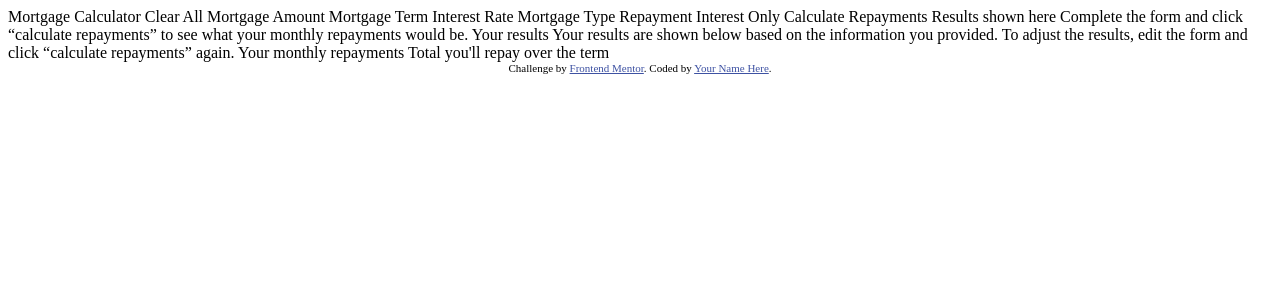
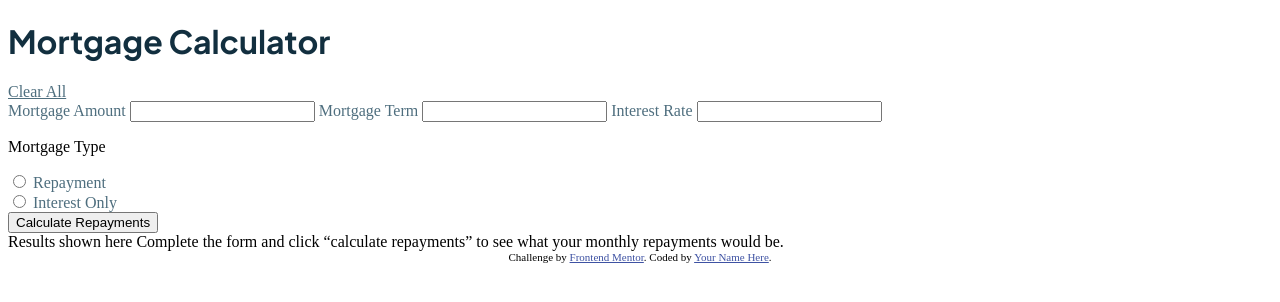
Before and after one commit to matts-github/morgage-repayment-calculator, a plain HTML site: page mortgage-repayment-calculator-main/index.html in a window 1280 px wide. Drawn offline with Linux system fonts and the light colour scheme.

Commit message:
Fixed form structure and syntax

```diff
--- /dev/null
+++ b/mortgage-repayment-calculator-main/css/style.css
@@ -0,0 +1,18 @@
+/* Hide the results by default */
+.show-results {
+    display: none;
+}
+
+h1 {
+    color: hsl(202, 55%, 16%);
+    font-family: "Plus Jakarta Sans", sans-serif;
+    font-weight: 700;
+}
+
+a {
+    color: hsl(200, 24%, 40%);
+}
+
+label {
+    color: hsl(200, 24%, 40%);
+}
--- a/mortgage-repayment-calculator-main/index.html
+++ b/mortgage-repayment-calculator-main/index.html
@@ -13,35 +13,47 @@
     .attribution { font-size: 11px; text-align: center; }
     .attribution a { color: hsl(228, 45%, 44%); }
   </style>
+  <link rel="stylesheet" href="css/style.css">
+
+  <link rel="preconnect" href="https://fonts.googleapis.com">
+  <link rel="preconnect" href="https://fonts.gstatic.com" crossorigin>
+  <link href="https://fonts.googleapis.com/css2?family=Plus+Jakarta+Sans:ital,wght@0,200..800;1,200..800&display=swap" rel="stylesheet">
 </head>
 <body>
 
-  Mortgage Calculator
-  Clear All
+<div class="wrapper">
+  <h1>Mortgage Calculator</h1>
+  <a href="">Clear All</a>
+<form>
+  <label for="mortgage-amount">Mortgage Amount</label>
+  <input type="text" id="mortgage-amount" name="mortgage-amount">
 
-  Mortgage Amount
+  <label for="mortgage-term">Mortgage Term</label>
+  <input type="text" id="mortgage-term" name="mortgage-term">
 
-  Mortgage Term
+  <label for="interest-rate">Interest Rate</label>
+  <input type="text" id="interest-rate" name="interest-rate">
 
-  Interest Rate
+  <p>Mortgage Type</p>
+  <input type="radio" id="repayment" name="mortgage-type" value="repayment">
+  <label for="repayment">Repayment</label><br>
 
-  Mortgage Type
-  Repayment
-  Interest Only
-
-  Calculate Repayments
+  <input type="radio" id="interest" name="mortgage-type" value="interest-only">
+  <label for="interest">Interest Only</label><br>
+</form>
+  <button>Calculate Repayments</button>
 
   <!-- Empty results start -->
-
+  <div class="empty-results">
     Results shown here
 
     Complete the form and click “calculate repayments” to see what
     your monthly repayments would be.
-
+  </div>
   <!-- Empty results end -->
 
   <!-- Completed results start -->
-
+  <div class="show-results">
     Your results
 
     Your results are shown below based on the information you provided.
@@ -50,8 +62,10 @@
     Your monthly repayments
 
     Total you'll repay over the term
+  </div>
+  <!-- Completed results end -->
 
-  <!-- Completed results end -->
+</div>
 
 <div class="attribution">
     Challenge by <a href="https://www.frontendmentor.io?ref=challenge">Frontend Mentor</a>.
```
Lines whose indentation alone changed are shown as unchanged.
